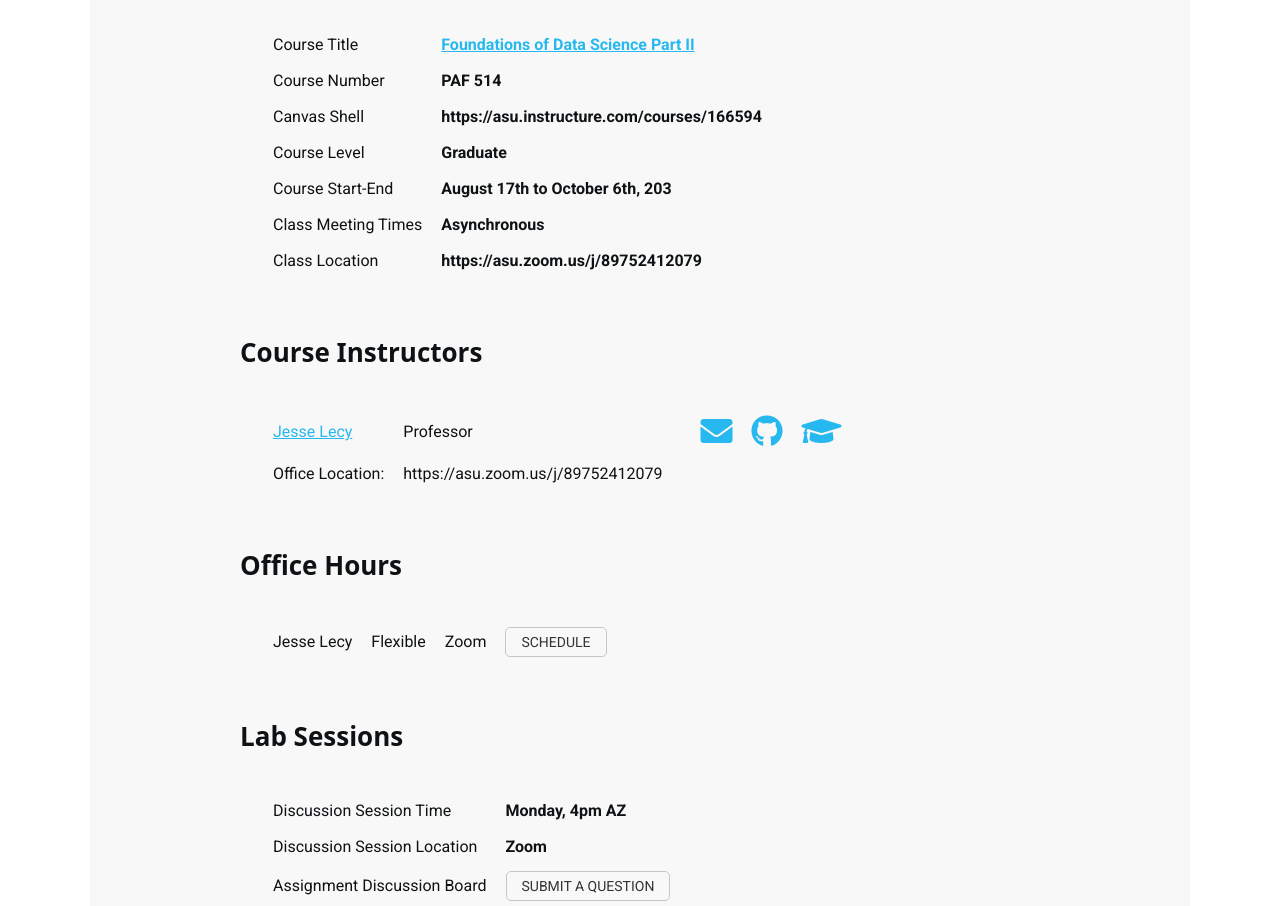
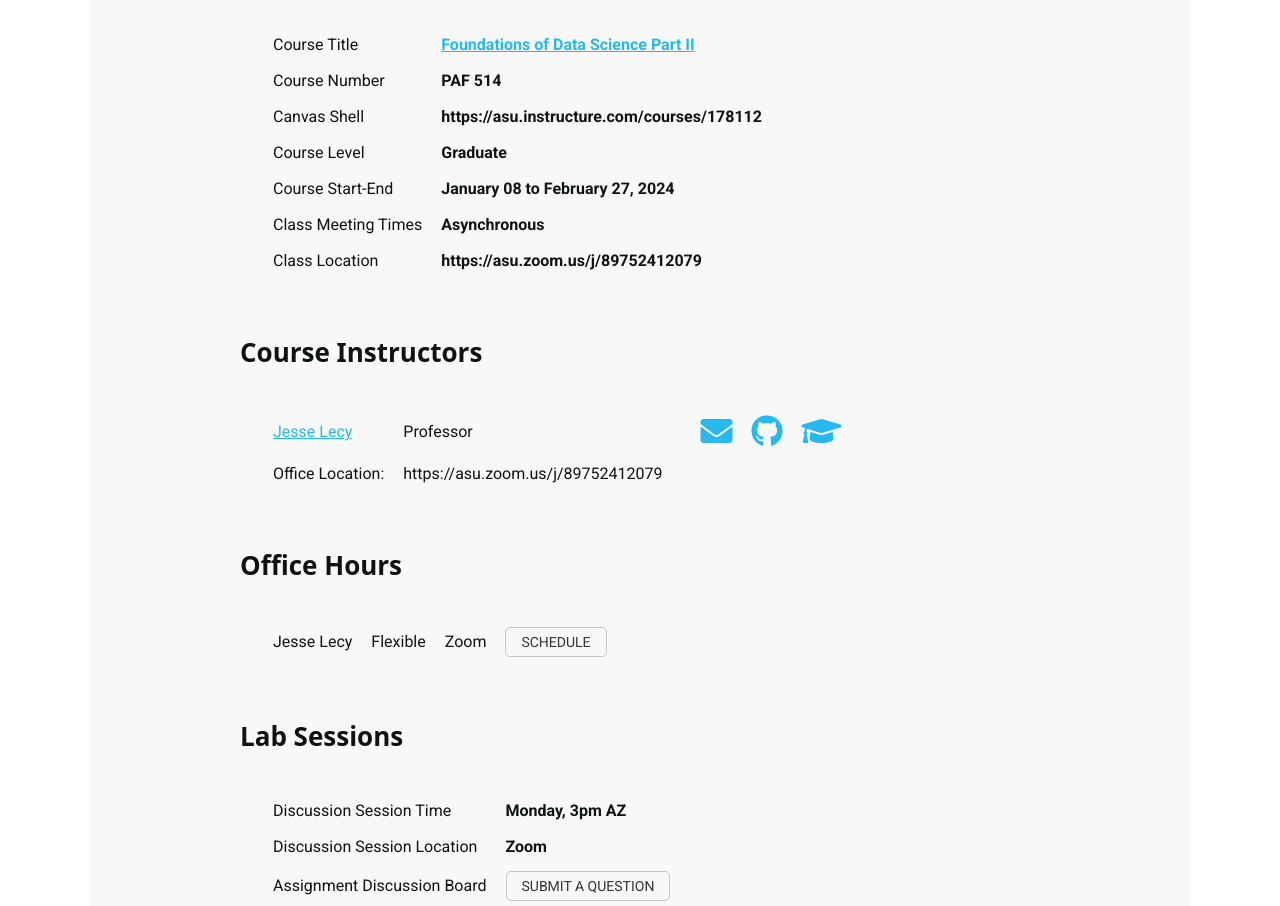
Before and after one commit to Watts-College/paf-514-template, a Jekyll site: the page built from index.md, in a window 1280 px wide and 1400 px high, scrolled down 912 px. Shown: the part 153-1059 px from the top of the window. Built offline with Jekyll 4.4.1, drawn with Linux system fonts in a browser that asks for light colours; nearby versions of some CDN libraries; a script bundle is joined from its source files by our own code; library files that are not in the unit come from our copies; a style sheet for code colours, icons or effects is not loaded.

Commit message:
Update index.md

```diff
--- a/index.md
+++ b/index.md
@@ -13,12 +13,12 @@ info:
  course_title: Foundations of Data Science Part II
  course_number: PAF 514
  course_level: Graduate
- course_website: 'https://asu.instructure.com/courses/166594'
- course_start_end_dates: August 17th to October 6th, 203
+ course_website: 'https://asu.instructure.com/courses/178112'
+ course_start_end_dates: January 08 to February 27, 2024
  course_prerequisites:
  class_meets_when:  Asynchronous
  class_meets_where:  'https://asu.zoom.us/j/89752412079'
- review_sessions_when: Monday, 4pm AZ
+ review_sessions_when: Monday, 3pm AZ
  review_sessions_where: Zoom
  discussion_board_url: 'https://watts-college.github.io/paf-514-template/help/'
 
```
